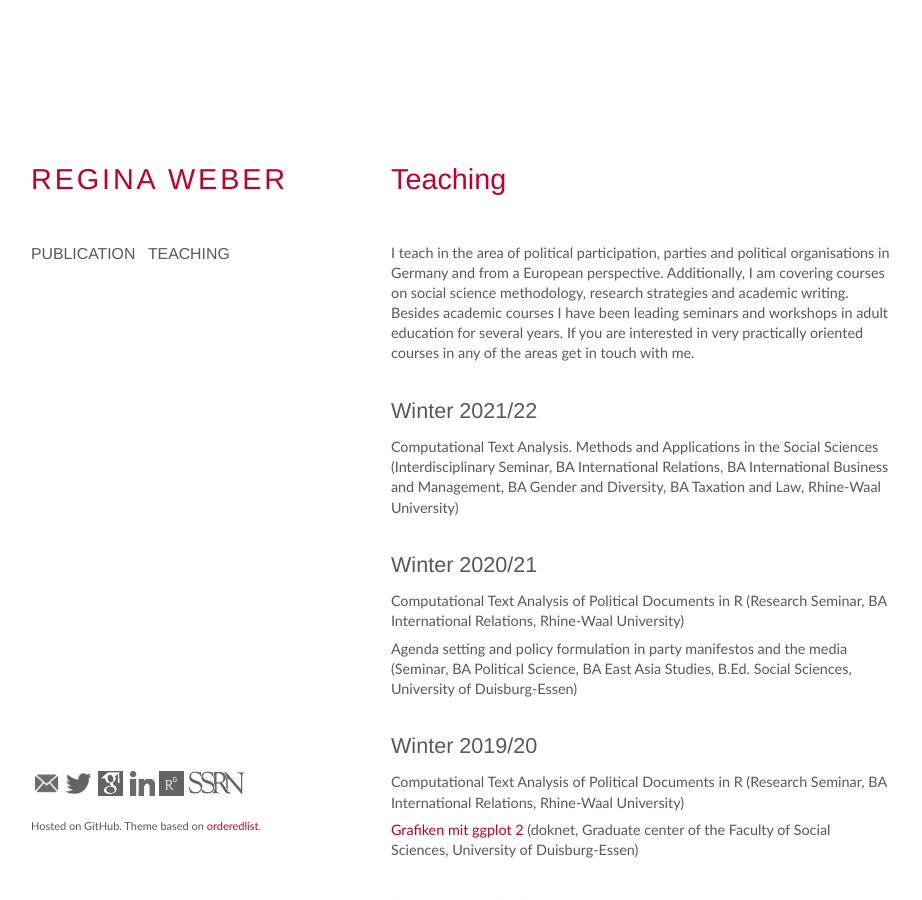
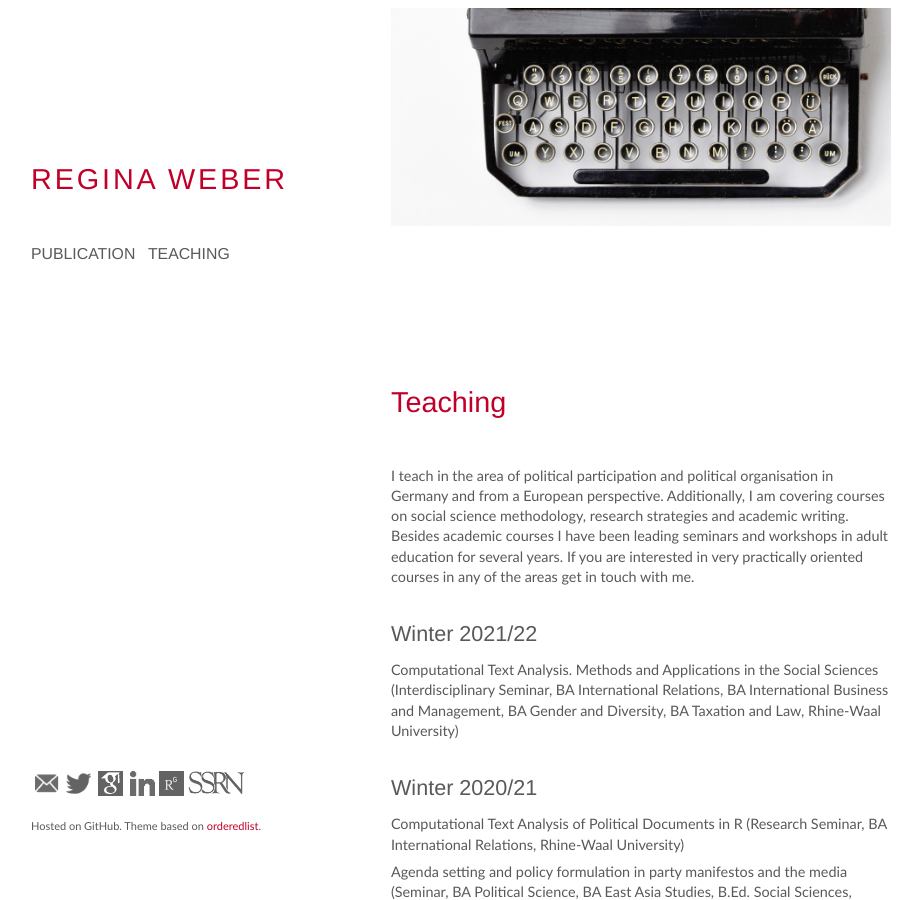
Before and after one commit to robertocabreratapia/robertocabreratapia.github.io, a Jekyll site: the page built from teaching.html, in a window 1280 px wide and 900 px high. Shown: the whole window, without its empty margins (179-1101 px from the left). Built offline with Jekyll 4.4.1, drawn with Linux system fonts in a browser that asks for light colours.

Commit message:
update headers

```diff
--- a/publication.html
+++ b/publication.html
@@ -1,8 +1,8 @@
 ---
 layout: default
 ---
+<p><img src="img/Website_bg.jpg" alt="Photo by Florian Klauer on Unsplash" width="100%"></p>
 <h1>Publication</h1>
-
 <h2 id="books">Books</h2>
  <ul>
  	<li>2017. Weber, R., Young people in old politics. <a href="http://duepublico.uni-duisburg-essen.de/servlets/DerivateServlet/Derivate-43836/WeberRegina_Diss.pdf">Motivation, experiences and future perspectives of young members in the professionalised party organisation</a>. Dissertation, University of Duisburg-Essen.</li>
--- a/research.html
+++ b/research.html
@@ -1,8 +1,8 @@
 ---
 layout: default
 ---
+<p><img src="img/Website_bg.jpg" alt="Photo by Florian Klauer on Unsplash" width="100%"></p>
 <h1>Research interest</h1>
-
 <p>My main research interest covers identifications, attitudes and behaviour in the context of European integration. Broadly summarised, I study how the meta-trend of Europeanisation of everyday life influences people on the individual level. I cover everyday behaviour (such as work and leisure mobility), political participation in parties and trade unions as well as unconventional forms of political action, i.e. local protests or football fan organisations. I am also interested in political and business organisations to understand how they respond to the subjective Europeanisation among their members and in the public. I am furthermore interested in the development of political science methodology, covering qualitative and quantitative approaches.</p>
 
 <p>During my Postdoc (2018-2021), I managed the GRF-sponsored research project <a href="https://www.eufoot.github.io">The identity effect of Europeanised lifeworlds: Becoming European through football? (EUFoot)</a>. The project aimed to understand how the accelerating Europeanisation of competitions and governance structures in football left an imprint on identifications and activities of football fans. It analysed a mainstream leisure activity – football – and its relevance for the formation of a European identity. I follow up on these activities as scientific advisor to the follow-up project <a href="https://fanzine-research.github.io">FANZinE - football as basis for social cohesion in Europe</a>.</p>
--- a/teaching.html
+++ b/teaching.html
@@ -1,9 +1,10 @@
 ---
 layout: default
 ---
+<p><img src="img/Website_bg.jpg" alt="Photo by Florian Klauer on Unsplash" width="100%"></p>
 <h1>Teaching</h1>
 
-I teach in the area of political participation, parties and political organisations in Germany and from a European perspective. Additionally, I am covering courses on social science methodology, research strategies and academic writing. Besides academic courses I have been leading seminars and workshops in adult education for several years. If you are interested in very practically oriented courses in any of the areas get in touch with me.
+I teach in the area of political participation and political organisation in Germany and from a European perspective. Additionally, I am covering courses on social science methodology, research strategies and academic writing. Besides academic courses I have been leading seminars and workshops in adult education for several years. If you are interested in very practically oriented courses in any of the areas get in touch with me.
 
 <h2>Winter 2021/22</h2>
 <ul>
```
Also changed, not shown: other parts of publication.html (+1 -1 lines).
